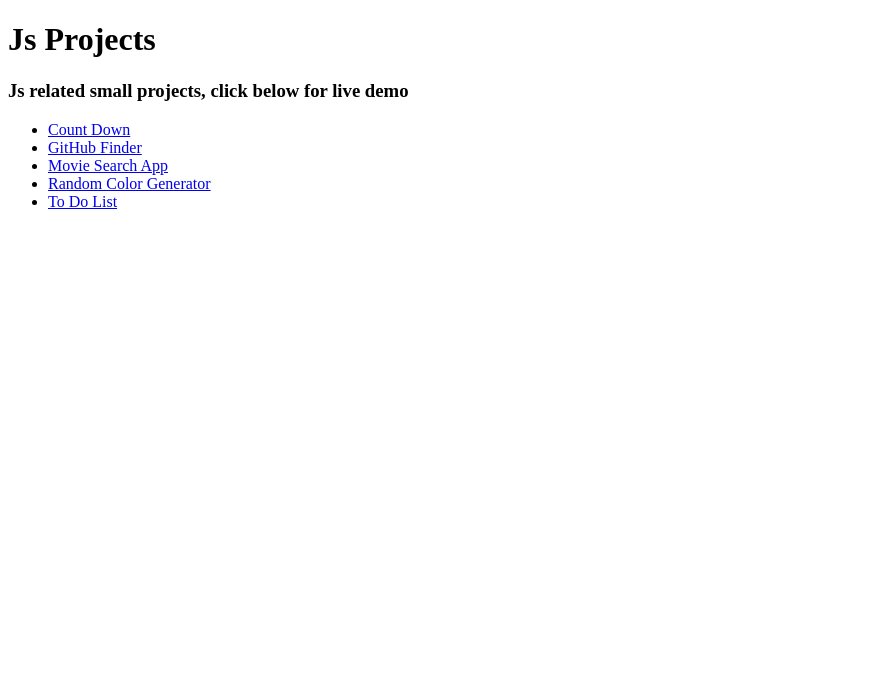
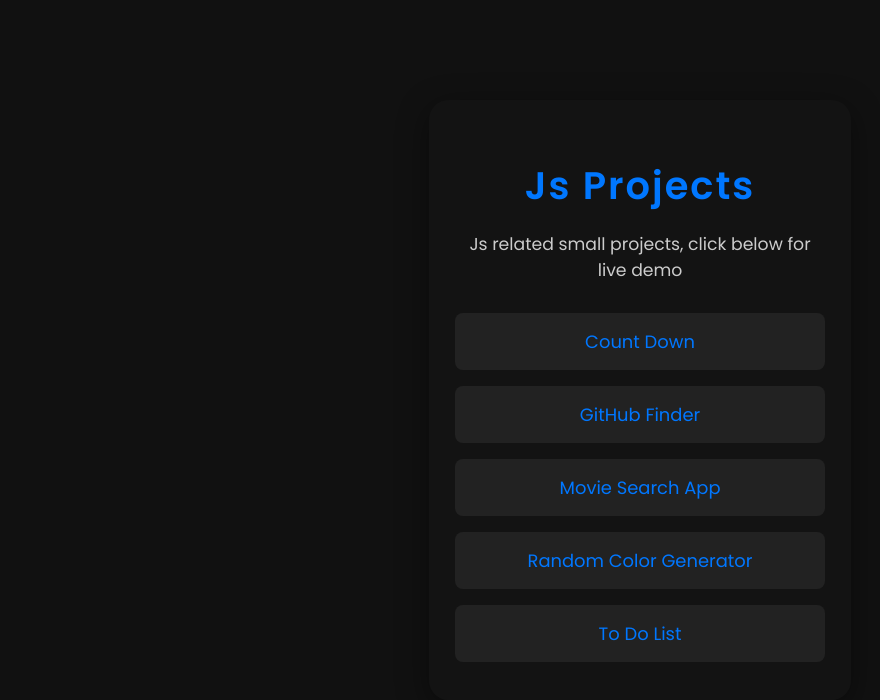
Before and after one commit to apache2op/jsprojects, a plain HTML site: page index.html in a window 1280 px wide. Shown: the whole page, without its empty margins (0-880 px from the left). Drawn offline with Linux system fonts and the light colour scheme.

Commit message:
Update index.html

```diff
--- a/index.html
+++ b/index.html
@@ -5,7 +5,95 @@
     <meta name="viewport" content="width=device-width,initial-scale=1" />
     <meta name="description" content="" />
     <title>JsProjects</title>
-    <!-- <link rel="icon" href="favicon.ico"> -->
+    <style>
+      @import url("https://fonts.googleapis.com/css2?family=Poppins:wght@400;600&display=swap");
+      html,
+      body {
+        margin: 0;
+        padding: 0;
+        height: 100%;
+        background: #111;
+        color: #fff;
+        font-family: "Poppins", Arial, sans-serif;
+      }
+      body {
+        min-height: 100vh;
+        display: flex;
+        align-items: center;
+        justify-content: center;
+      }
+      main {
+        background: rgba(20, 20, 20, 0.98);
+        padding: 32px 26px;
+        border-radius: 20px;
+        box-shadow: 0 8px 32px 0 rgba(0, 0, 0, 0.43);
+        text-align: center;
+        width: 370px;
+        max-width: 95vw;
+      }
+      h1 {
+        font-size: 2.4rem;
+        font-weight: 600;
+        margin-bottom: 10px;
+        letter-spacing: 2px;
+        color: #0077ff;
+      }
+      h3 {
+        font-size: 1.08rem;
+        font-weight: 400;
+        margin-bottom: 30px;
+        color: #cccccc;
+      }
+      ul {
+        list-style: none;
+        padding: 0;
+        margin: 0 0 6px 0;
+        display: flex;
+        flex-direction: column;
+        gap: 16px;
+      }
+      li {
+        background: #222;
+        border-radius: 8px;
+        transition: background 0.23s;
+      }
+      li:hover {
+        background: #333;
+      }
+      a {
+        display: block;
+        color: #0077ff;
+        text-decoration: none;
+        font-size: 1.12rem;
+        font-weight: 500;
+        padding: 15px 0;
+        border-radius: 8px;
+        transition: color 0.2s;
+      }
+      a:focus,
+      a:hover {
+        color: #fff;
+      }
+      /* Mobile responsive */
+      @media (max-width: 480px) {
+        main {
+          width: 96vw;
+          padding: 18px 7vw;
+          border-radius: 8vw;
+        }
+        h1 {
+          font-size: 1.21rem;
+        }
+        h3 {
+          font-size: 1rem;
+        }
+        a {
+          font-size: 1rem;
+          padding: 10px 0;
+        }
+      }
+    </style>
+    <!-- No custom JS is needed for a simple landing page -->
   </head>
   <body>
     <main>
```
